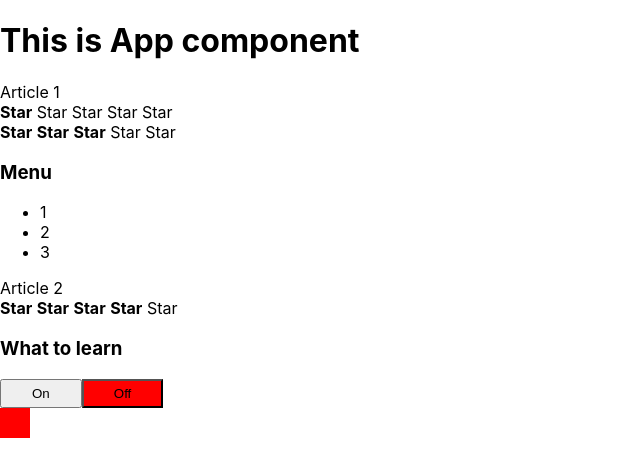
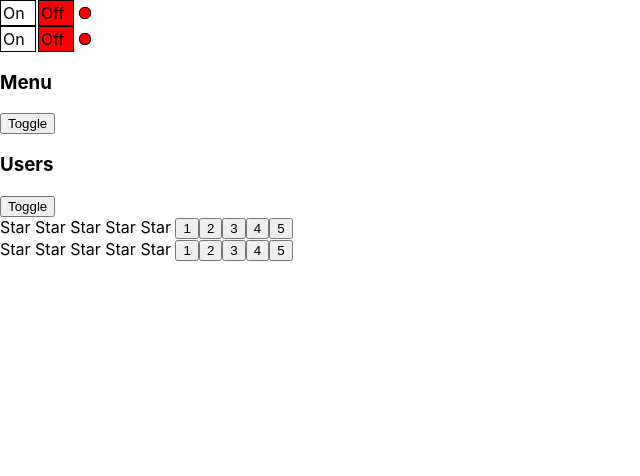
Before and after one commit to Arenelin/In-depth-lessons-on-React, a React (Create React App) app: page / in a window 1280 px wide. Shown: the top 476 px of the page, without its empty margins (0-640 px from the left). Built offline with nearby package versions, Linux system fonts and the light colour scheme; the HTML template or start-up script is replaced by a standard one.

Commit message:
working with the useState hook

```diff
--- a/src/App.tsx
+++ b/src/App.tsx
@@ -1,24 +1,29 @@
-import React from 'react';
+import React, {useState} from 'react';
 import './App.css';
 import {Rating} from './components/Rating/Rating';
 import {Accordion} from './components/Accordion/Accordion';
 import {PageTitle} from './PageTitle';
 import {OnOff} from './components/OnOff/OnOff';
+import {UncontrolledAccordion} from './components/UncontrolledAccordion/UncontrolledAccordion';
+import {UncontrolledRating} from './components/UncontrolledRating/UncontrolledRating';
 
 function App() {
-
-    console.log('App rendering');
     return (
         <div>
-            <PageTitle title="This is App component"/>
-            Article 1
-            <Rating value={1}/>
-            <Rating value={3}/>
-            <Accordion titleValue="Menu" collapsed={false}/>
-            Article 2
-            <Rating value={4}/>
-            <Accordion titleValue="What to learn" collapsed={true}/>
-            <OnOff value={false}/>
+            {/*<PageTitle title="This is App component"/>*/}
+            {/*Article 1*/}
+            {/*<Rating value={1}/>*/}
+            {/*<Rating value={3}/>*/}
+            {/*<UncontrolledAccordion titleValue="Menu" collapsed={false}/>*/}
+            {/*Article 2*/}
+            {/*<Rating value={4}/>*/}
+            {/*<UncontrolledAccordion titleValue="What to learn" collapsed={true}/>*/}
+            <OnOff/>
+            <OnOff/>
+            <UncontrolledAccordion titleValue={'Menu'}/>
+            <UncontrolledAccordion titleValue={'Users'}/>
+            <UncontrolledRating/>
+            <UncontrolledRating/>
         </div>
     );
 }
--- a/src/components/OnOff/OnOff.tsx
+++ b/src/components/OnOff/OnOff.tsx
@@ -1,15 +1,38 @@
-import React from 'react';
+import React, {useState} from 'react';
 
-type OnOffPropsType = {
-    value: boolean
-}
-
-export const OnOff = (props: OnOffPropsType) => {
+export const OnOff = () => {
+    const [on, setOn] = useState(false)
+    const onStyle = {
+        width: '30px',
+        height: '20px',
+        border: '1px solid black',
+        display: 'inline-block',
+        padding: '2px',
+        backgroundColor: on ? 'green' : 'white'
+    }
+    const offStyle = {
+        width: '30px',
+        height: '20px',
+        border: '1px solid black',
+        display: 'inline-block',
+        marginLeft: '2px',
+        padding: '2px',
+        backgroundColor: on ? 'white' : 'red'
+    }
+    const indicatorStyle = {
+        width: '10px',
+        height: '10px',
+        borderRadius: '5px',
+        border: '1px solid black',
+        display: 'inline-block',
+        marginLeft: '5px',
+        backgroundColor: on ? 'green' : 'red'
+    }
     return (
         <div>
-            <button className={'button ' + (props.value && 'on')}>On</button>
-            <button className={'button ' + (!props.value && 'off')}>Off</button>
-            <div className={'Radio ' + (props.value ? 'on' : 'off')}></div>
+            <div onClick={() => setOn(true)} style={onStyle}>On</div>
+            <div onClick={() => setOn(false)} style={offStyle}>Off</div>
+            <div style={indicatorStyle}></div>
         </div>
     );
 };
--- /dev/null
+++ b/src/components/UncontrolledAccordion/AccordionMenu.tsx
@@ -0,0 +1,11 @@
+import React from 'react';
+
+export function AccordionMenu() {
+    return (
+        <ul>
+            <li>1</li>
+            <li>2</li>
+            <li>3</li>
+        </ul>
+    );
+}
--- /dev/null
+++ b/src/components/UncontrolledAccordion/AccordionTitle.tsx
@@ -0,0 +1,9 @@
+import React from 'react';
+
+type AccordionTitlePropsType = {
+    title: string
+}
+
+export function AccordionTitle(props: AccordionTitlePropsType) {
+    return <h3>{props.title}</h3>;
+}
--- /dev/null
+++ b/src/components/UncontrolledAccordion/UncontrolledAccordion.tsx
@@ -0,0 +1,18 @@
+import React, {useState} from 'react';
+import {AccordionTitle} from './AccordionTitle';
+import {AccordionMenu} from './AccordionMenu';
+
+type UncontrolledAccordionPropsType = {
+    titleValue: string
+}
+
+export function UncontrolledAccordion(props: UncontrolledAccordionPropsType) {
+    const [collapsed, setCollapsed] = useState(true);
+    return (
+        <div>
+            <AccordionTitle title={props.titleValue}/>
+            {!collapsed && <AccordionMenu/>}
+            <button onClick={() => setCollapsed((prevState) => !prevState)}>Toggle</button>
+        </div>
+    );
+}
--- /dev/null
+++ b/src/components/UncontrolledRating/Star.tsx
@@ -0,0 +1,14 @@
+import React from 'react';
+
+type StarPropsType = {
+    selected: boolean,
+}
+
+export function Star(props: StarPropsType) {
+    if (props.selected) {
+        return <span><b>Star</b> </span>
+    }
+    return (
+        <span>Star </span>
+    );
+}
--- /dev/null
+++ b/src/components/UncontrolledRating/UncontrolledRating.tsx
@@ -0,0 +1,21 @@
+import React, {useState} from 'react';
+import {Star} from './Star';
+
+
+export function UncontrolledRating() {
+    const [value, setValue] = useState(0);
+    return (
+        <div>
+            <Star selected={value > 0}/>
+            <Star selected={value > 1}/>
+            <Star selected={value > 2}/>
+            <Star selected={value > 3}/>
+            <Star selected={value > 4}/>
+            <button onClick={() => setValue(1)}>1</button>
+            <button onClick={() => setValue(2)}>2</button>
+            <button onClick={() => setValue(3)}>3</button>
+            <button onClick={() => setValue(4)}>4</button>
+            <button onClick={() => setValue(5)}>5</button>
+        </div>
+    )
+}
--- a/src/index.css
+++ b/src/index.css
@@ -11,20 +11,3 @@
   font-family: source-code-pro, Menlo, Monaco, Consolas, 'Courier New',
     monospace;
 }
-
-.Radio{
-  width: 30px;
-  height: 30px;
-}
-
-.on{
-  background-color: green;
-}
-
-.off{
-  background-color: red;
-}
-
-.button{
-  padding: 5px 30px;
-}
```
